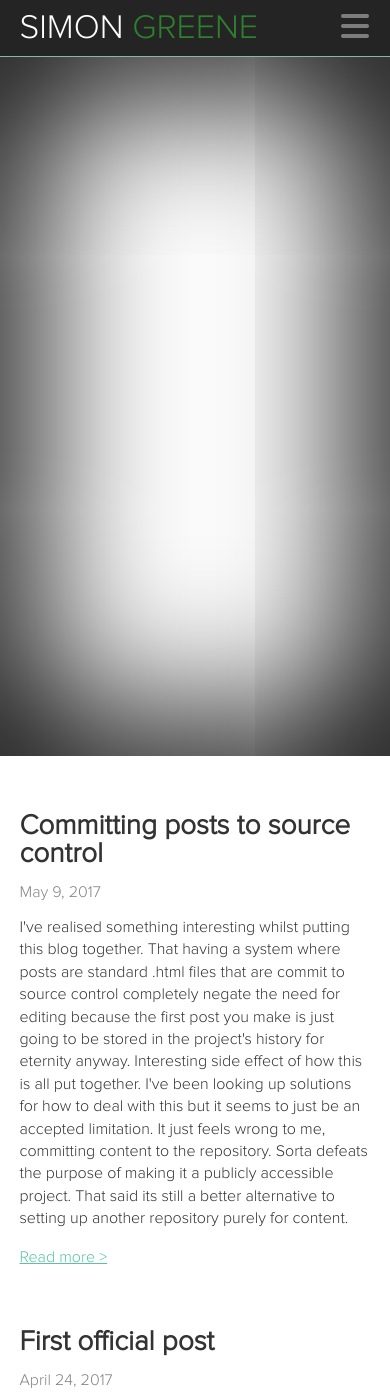
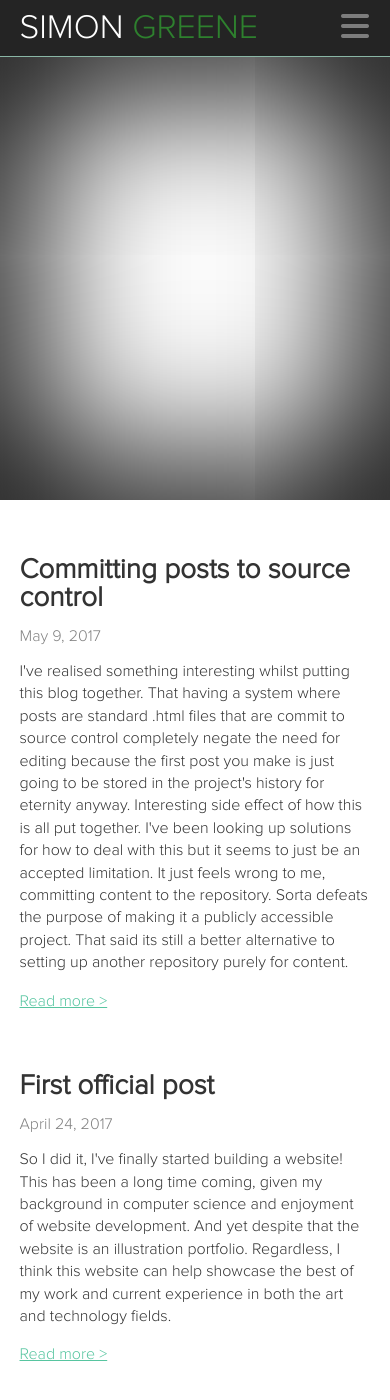
Before and after one commit to simonrg/web-portfolio, a Jekyll site: the page built from index.html, in a window 390 px wide and 1400 px high. Built offline with Jekyll 4.4.1, drawn with Linux system fonts in a browser that asks for light colours; nearby versions of some CDN libraries.

Commit message:
Mobile: shrink homepage banner, reduce resources loaded

```diff
--- a/_sass/hero.scss
+++ b/_sass/hero.scss
@@ -1,12 +1,16 @@
 .site-hero {
 	background-position: center center;
-	height: 700px;
     width: 100%;
+    height: 444px;
     position: relative;
     overflow: hidden;
     -webkit-box-shadow: inset 0px 0px 160px 31px rgba(0,0,0,1);
     -moz-box-shadow: inset 0px 0px 160px 31px rgba(0,0,0,1);
     box-shadow: inset 0px 0px 160px 31px rgba(0,0,0,1);
+
+    @media (min-width: $small-only) {
+        height: 700px;
+    }
 }
 
 .showcase {
@@ -23,18 +27,23 @@
 
 .showcase__item {
     height: 148px;
-    width: 147px;
-    display: inline-block;
-    margin-right: -5px;
-    margin-top: -3px;
+    width: 100%;
+    display: table;
 
     &:nth-child(odd) {
         background-color: #888888;
     }
+
+    @media (min-width: $small-only) {
+        width: 147px;
+        display: inline-block;
+        margin-right: -5px;
+        margin-top: -3px;
+    }
 }
 
 .image-preview {
-    height: 100%;
+    height: inherit;
     width: 100%;
     background-position: 55% 20%;
     background-repeat: no-repeat;
@@ -183,8 +192,8 @@
 
 @media (max-width: $small-only) {
     .showcase {
-        -moz-column-count:    3;
-        -webkit-column-count: 3;
-        column-count:         3;
+        -moz-column-count:    2;
+        -webkit-column-count: 2;
+        column-count:         2;
     }
 }
--- a/assets/scripts.js
+++ b/assets/scripts.js
@@ -90,7 +90,12 @@ function cloudinaryAPI(media) {
 
 			switch(media) {
 				case "banner":
-					var previews = 65;
+					var previews;
+
+					if(navigator.userAgent.indexOf("Mobile") > -1)
+						previews = 10;
+					else
+						previews = 65;
 
 					for(var k = 0; k < previews; k++) {
 						if(data.resources[k]) {
```
